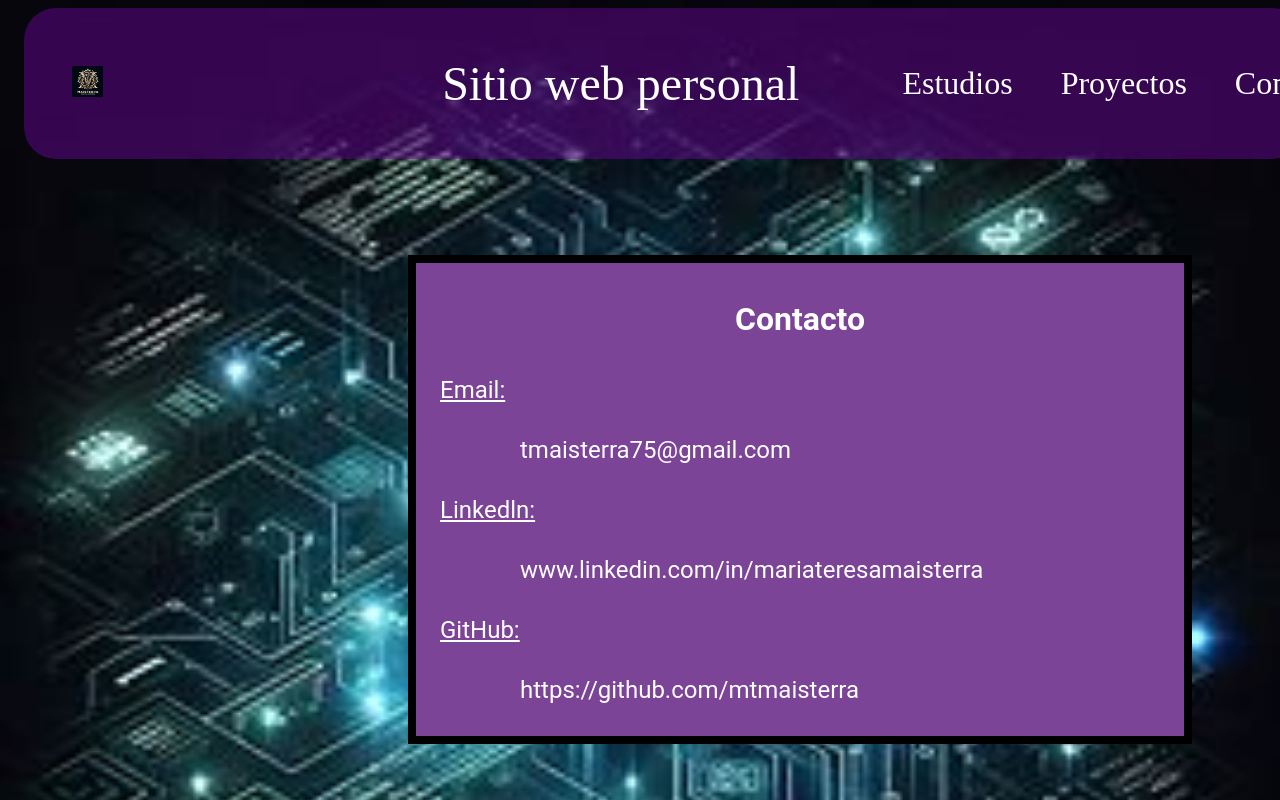
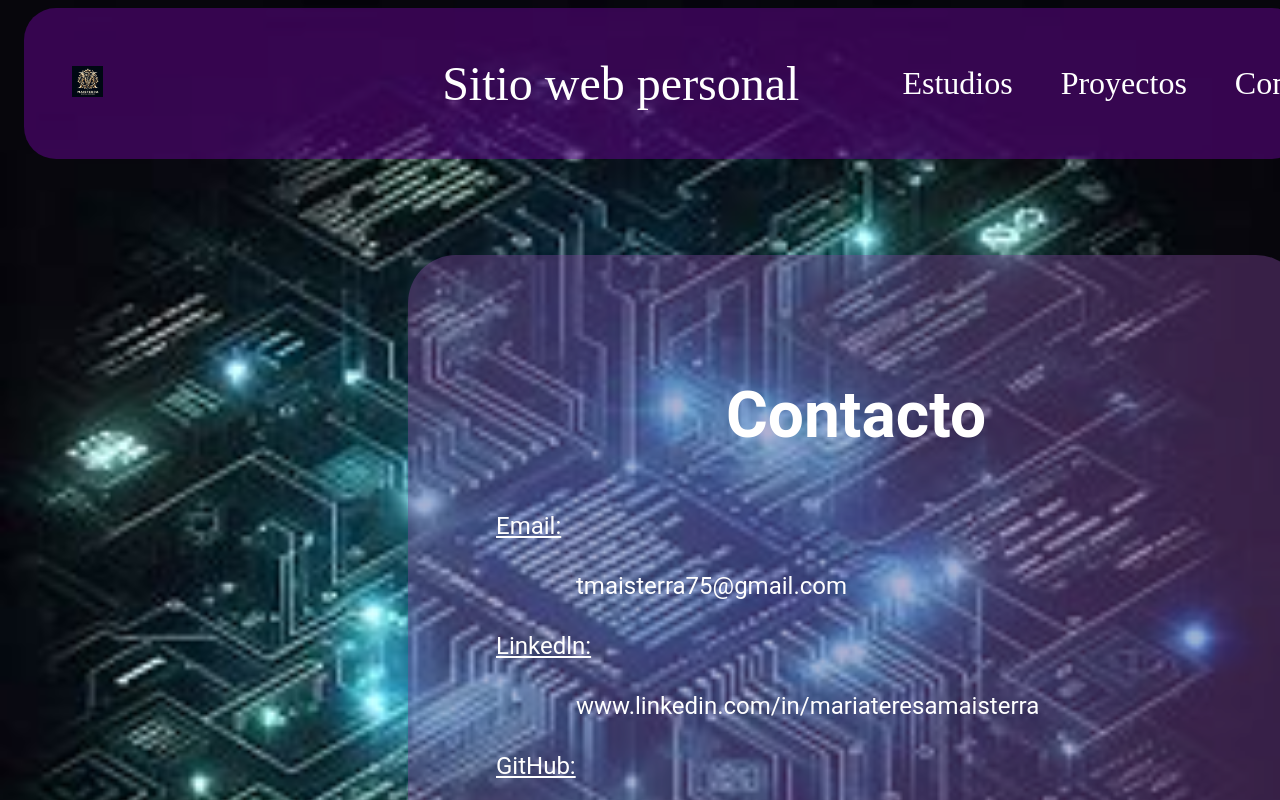
Before and after one commit to mtmaisterra/sitioPersonal, a React (Vite) app: page /contacto in a window 1280 px wide. Shown: the top 800 px of the page. Built offline with nearby package versions, Linux system fonts and the light colour scheme.

Commit message:
ajustando detalles

```diff
--- a/src/css/contact.css
+++ b/src/css/contact.css
@@ -9,16 +9,18 @@ body {
 .form-contact {
     justify-content: center;
     width: 60%;
-    background-color: rgb(123, 68, 150);
-    border: 0.5rem solid black;
+    background-color: rgba(123, 68, 150, 0.427);
+    border-radius: 3rem;
     margin: 6rem;
     margin-left: 25rem;
+    padding: 4rem;
 }
 
 .title-contact {
     color: white;
     font-family: 'Roboto';
     padding: 1rem;
+    font-size: 4rem;
     text-align: center;
 }
 
--- a/src/css/estudios.css
+++ b/src/css/estudios.css
@@ -82,3 +82,9 @@
     font-size: 1rem;
     padding: 1rem;
 }
+
+.button-estudios:hover{
+    color: rgb(105, 5, 155);
+    background-color: rgba(255, 255, 255, 0.437);
+    box-shadow: 0.25rem 0.25rem 0 0 ;
+}
--- a/src/css/proyectos.css
+++ b/src/css/proyectos.css
@@ -63,5 +63,6 @@
 }
 .button-proyect:hover{
     color: rgb(105, 5, 155);
-    background-color: rgb(99, 98, 98);
+    background-color: rgba(169, 162, 162, 0.557);
+    box-shadow: 0.25rem 0.25rem 0 0 ;
 }
```
